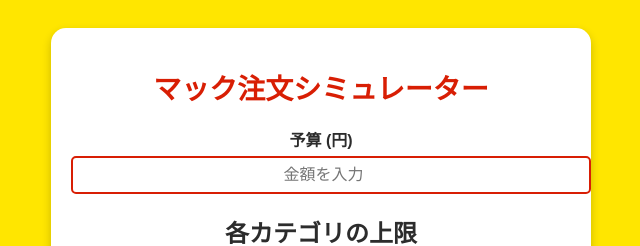
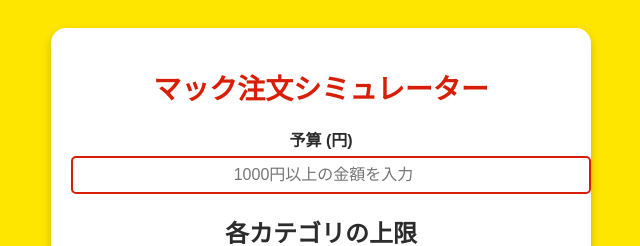
Before and after one commit to OgiwaraSota/MacGenerator, a plain HTML site: page index.html in a window 1280 px wide. Shown: the top 246 px of the page, without its empty margins (319-959 px from the left). Drawn offline with Linux system fonts and the light colour scheme.

Commit message:
Update index.html

```diff
--- a/index.html
+++ b/index.html
@@ -13,7 +13,7 @@
         <h1>マック注文シミュレーター</h1>
 
         <label for="budget">予算 (円)</label>
-        <input type="number" id="budget" min="0" placeholder="金額を入力" />
+        <input type="number" id="budget" min="0" placeholder="1000円以上の金額を入力" />
 
         <h2>各カテゴリの上限</h2>
 
```
